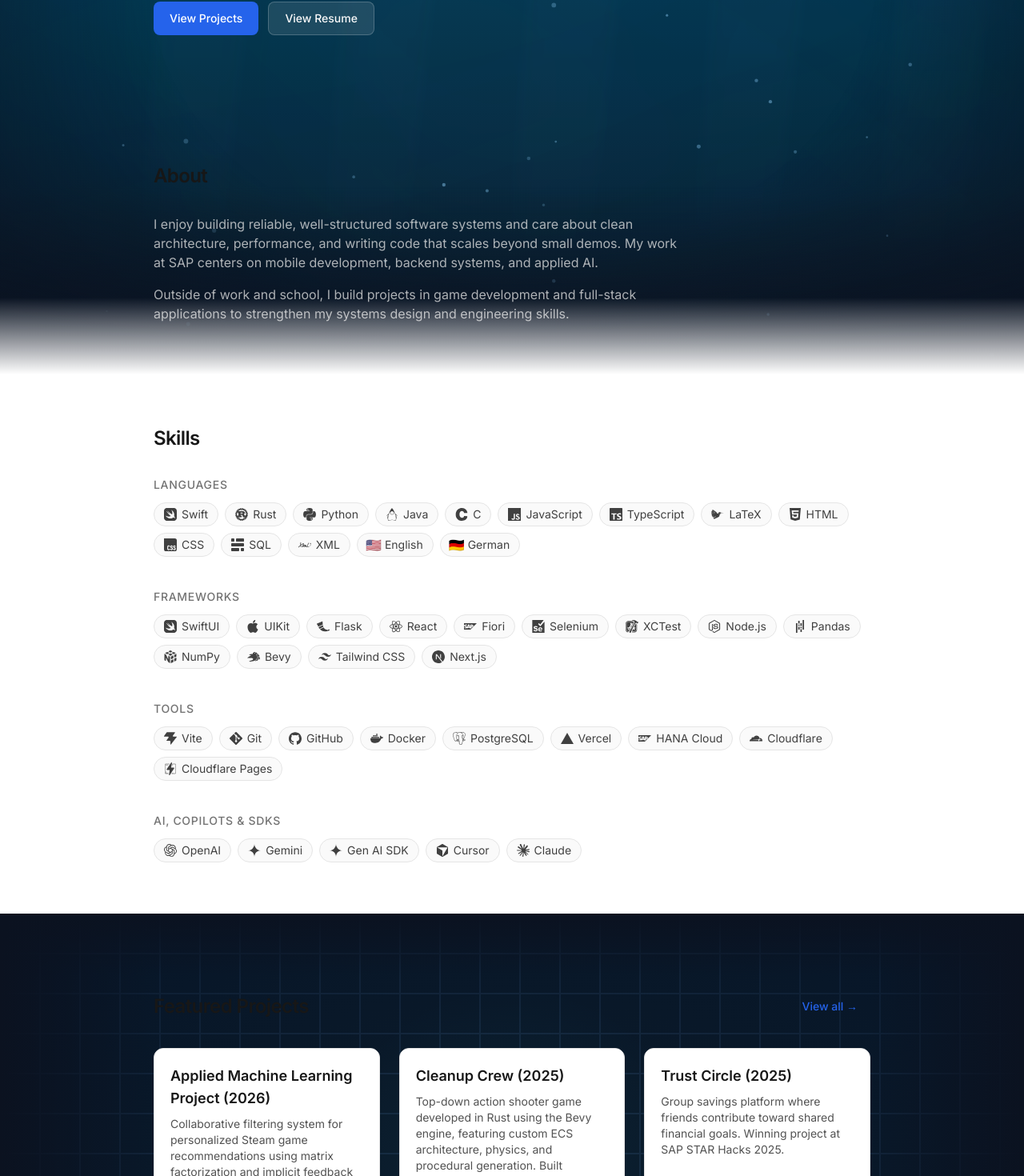
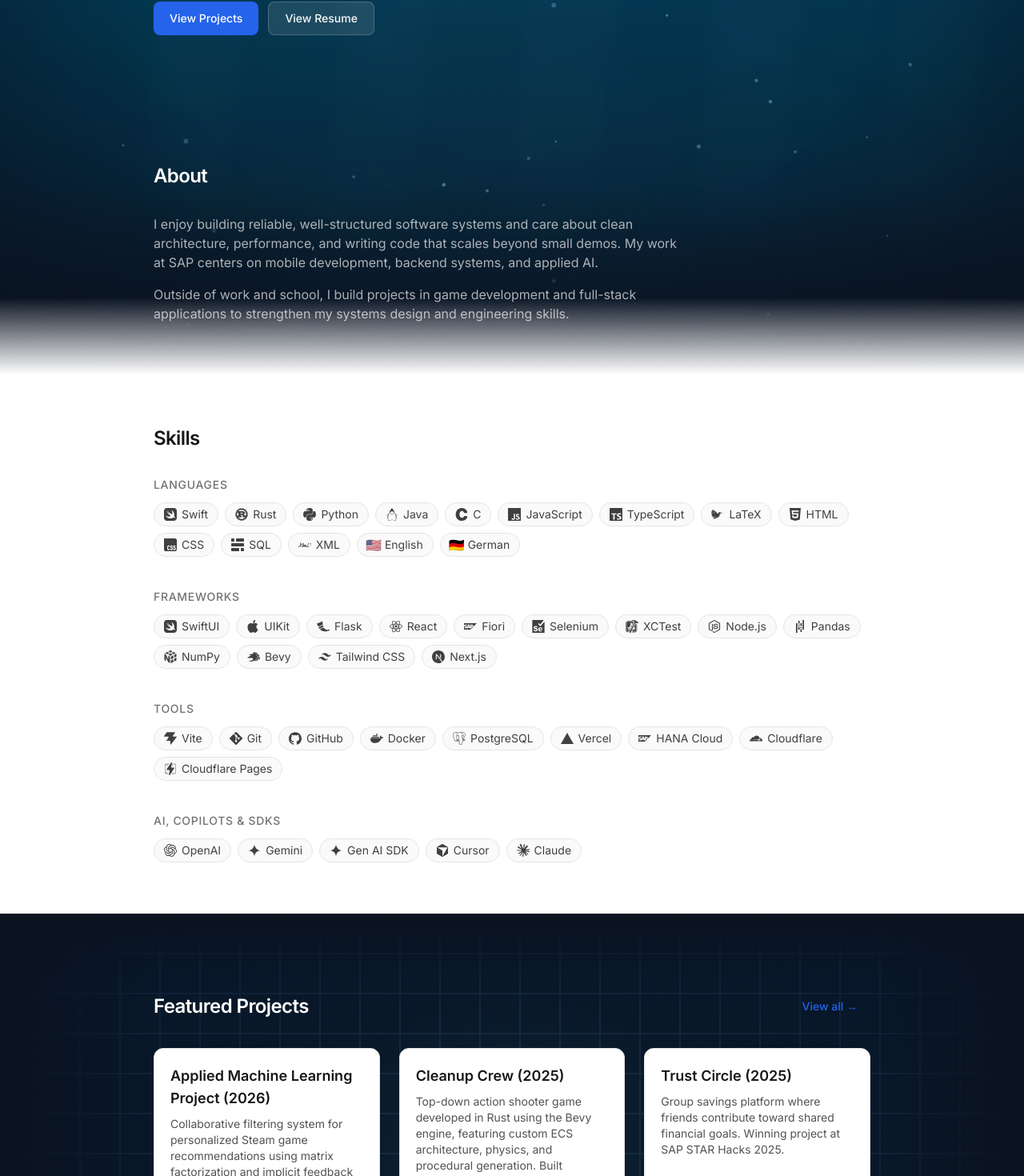
Before and after one commit to lucasloepke/lucasloepke.github.io, a React (Vite) app: page / in a window 1280 px wide. Shown: the part 311-1781 px from the top of the page at 80% size. Built offline with nearby package versions, Linux system fonts and the light colour scheme.

Commit message:
accessibility updates

```diff
--- a/src/pages/Home.tsx
+++ b/src/pages/Home.tsx
@@ -78,7 +78,7 @@
         <section className="relative z-10 py-16">
           <div className="route-transition">
             <Container>
-              <SectionHeading className="mb-8 text-neutral-50">About</SectionHeading>
+              <SectionHeading className="mb-8 text-white">About</SectionHeading>
               <div className="max-w-2xl space-y-4 text-neutral-200/75">
                 <p>
                   I enjoy building reliable, well-structured software systems and care about clean architecture,
@@ -140,7 +140,7 @@
         <div className="route-transition">
           <Container className="relative z-10 text-neutral-100">
             <div className="mb-8 flex items-center justify-between gap-4">
-              <SectionHeading className="text-neutral-100">Featured Projects</SectionHeading>
+              <SectionHeading className="text-white">Featured Projects</SectionHeading>
               <Link
                 to="/projects"
                 className="rounded-lg px-4 py-2.5 text-sm font-medium text-accent transition-all duration-150 hover:bg-neutral-100 hover:text-accent-hover focus:outline-none focus:ring-2 focus:ring-accent focus:ring-offset-2 dark:hover:bg-neutral-800 dark:focus:ring-offset-neutral-950"
--- a/src/pages/Projects.tsx
+++ b/src/pages/Projects.tsx
@@ -32,7 +32,7 @@
       <InteractiveGridPattern className="absolute inset-0 z-0" mousePosition={mousePosition} />
       <div className="relative z-10 route-transition">
       <Container className="text-neutral-100">
-        <SectionHeading className="mb-10 text-neutral-100">Projects</SectionHeading>
+        <SectionHeading className="mb-10 text-white">Projects</SectionHeading>
         <div className="grid gap-6 sm:grid-cols-2">
           {projects.map((project) => (
             <ProjectCard key={project.slug} project={project} />
```
